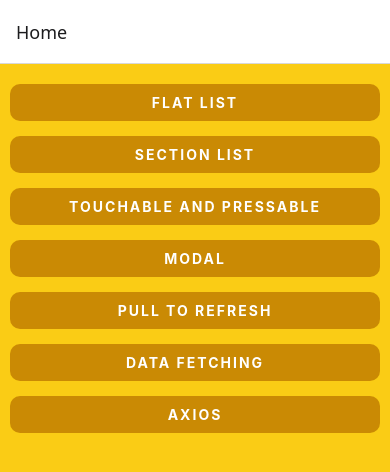
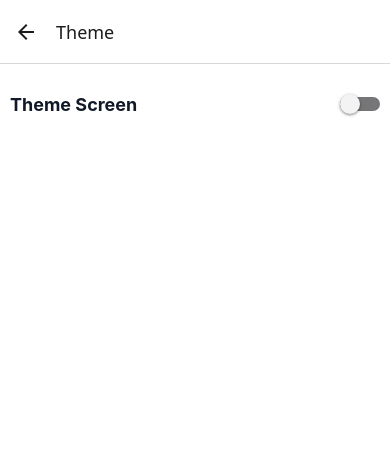
Before and after one commit to nansmatty/React-Native-List-And-API, a React Native app: screen /Theme in a window 390 px wide. Shown: the top 472 px of the page. Built offline with nearby package versions, Linux system fonts and the light colour scheme.

Commit message:
Theme Screen and Switch

```diff
--- a/App.tsx
+++ b/App.tsx
@@ -1,11 +1,14 @@
 import {NavigationContainer} from '@react-navigation/native';
 import RootNavigator from './src/RootNavigator';
+import {ThemeProvider} from './src/context/ThemeContext';
 
 function App(): React.JSX.Element {
   return (
-    <NavigationContainer>
-      <RootNavigator />
-    </NavigationContainer>
+    <ThemeProvider>
+      <NavigationContainer>
+        <RootNavigator />
+      </NavigationContainer>
+    </ThemeProvider>
   );
 }
 
--- a/src/RootNavigator.tsx
+++ b/src/RootNavigator.tsx
@@ -8,6 +8,7 @@ import ModalScreen from './screens/ModalScreen';
 import PullToRefreshScreen from './screens/PullToRefreshScreen';
 import AxiosScreen from './screens/AxiosScreen';
 import DataFetchingScreen from './screens/DataFetchingScreen';
+import ThemeScreen from './screens/ThemeScreen';
 
 export type RootStackParamsList = {
   Home: undefined;
@@ -18,6 +19,7 @@ export type RootStackParamsList = {
   PullToRefresh: undefined;
   DataFetching: undefined;
   Axios: undefined;
+  Theme: undefined;
 };
 
 const Stack = createStackNavigator<RootStackParamsList>();
@@ -33,6 +35,7 @@ const RootNavigator: React.FC = () => {
       <Stack.Screen name="PullToRefresh" component={PullToRefreshScreen} />
       <Stack.Screen name="Axios" component={AxiosScreen} />
       <Stack.Screen name="DataFetching" component={DataFetchingScreen} />
+      <Stack.Screen name="Theme" component={ThemeScreen} />
     </Stack.Navigator>
   );
 };
--- /dev/null
+++ b/src/context/ThemeContext.tsx
@@ -0,0 +1,37 @@
+import {createContext, ReactNode, useContext, useState} from 'react';
+
+type TTheme = 'light' | 'dark';
+
+interface IThemeContext {
+  theme: TTheme;
+  toggleTheme: () => void;
+}
+
+const ThemeContext = createContext<IThemeContext | undefined>(undefined);
+
+export const useTheme = () => {
+  const context = useContext(ThemeContext);
+  if (context === undefined) {
+    throw new Error('useContext must be used within a ThemeProvider');
+  }
+
+  return context;
+};
+
+interface IThemeProviderProps {
+  children: ReactNode;
+}
+
+export const ThemeProvider: React.FC<IThemeProviderProps> = ({children}) => {
+  const [theme, setTheme] = useState<TTheme>('light');
+
+  const toggleTheme = () => {
+    setTheme(prevTheme => (prevTheme === 'light' ? 'dark' : 'light'));
+  };
+
+  return (
+    <ThemeContext.Provider value={{theme, toggleTheme}}>
+      {children}
+    </ThemeContext.Provider>
+  );
+};
--- a/src/screens/AxiosScreen.tsx
+++ b/src/screens/AxiosScreen.tsx
@@ -19,13 +19,13 @@ const api = axios.create({
 
 // Request Interceptor
 api.interceptors.request.use(config => {
-  console.log('Request Interceptor: ', config);
+  // console.log('Request Interceptor: ', config);
   return config;
 });
 
 // Response Interceptor
 api.interceptors.response.use(response => {
-  console.log('Response Interceptor: ', response);
+  // console.log('Response Interceptor: ', response);
   return response;
 });
 
--- a/src/screens/HomeScreen.tsx
+++ b/src/screens/HomeScreen.tsx
@@ -45,6 +45,11 @@ const topics = [
     id: 7,
     title: 'Axios',
     screen: 'Axios',
+  },
+  {
+    id: 8,
+    title: 'Theme',
+    screen: 'Theme',
   },
 ];
 
--- /dev/null
+++ b/src/screens/ThemeScreen.tsx
@@ -0,0 +1,54 @@
+import {StyleSheet, Switch, Text, View} from 'react-native';
+import React from 'react';
+import {useTheme} from '../context/ThemeContext';
+
+const ThemeScreen = () => {
+  const {theme, toggleTheme} = useTheme();
+
+  const isDarkMode = theme === 'dark';
+
+  return (
+    <View
+      style={[
+        styles.sectionContainer,
+        {backgroundColor: isDarkMode ? 'black' : 'white'},
+      ]}>
+      <Text
+        style={[
+          styles.sectionTitle,
+          {
+            fontSize: 18,
+            marginVertical: 20,
+            color: isDarkMode ? 'white' : '#111827',
+          },
+        ]}>
+        Theme Screen
+      </Text>
+
+      <Switch
+        style={{marginVertical: 20}}
+        value={isDarkMode}
+        onValueChange={toggleTheme}
+        trackColor={{false: '#767577', true: '#81b0ff'}}
+        thumbColor={isDarkMode ? '#f5dd4b' : '#f4f3f4'}
+        ios_backgroundColor={'#3e3e3e'}
+      />
+    </View>
+  );
+};
+
+const styles = StyleSheet.create({
+  sectionContainer: {
+    flex: 1,
+    flexDirection: 'row',
+    justifyContent: 'space-between',
+    alignItems: 'flex-start',
+    padding: 10,
+    height: '100%',
+  },
+  sectionTitle: {
+    fontWeight: 'bold',
+  },
+});
+
+export default ThemeScreen;
```
